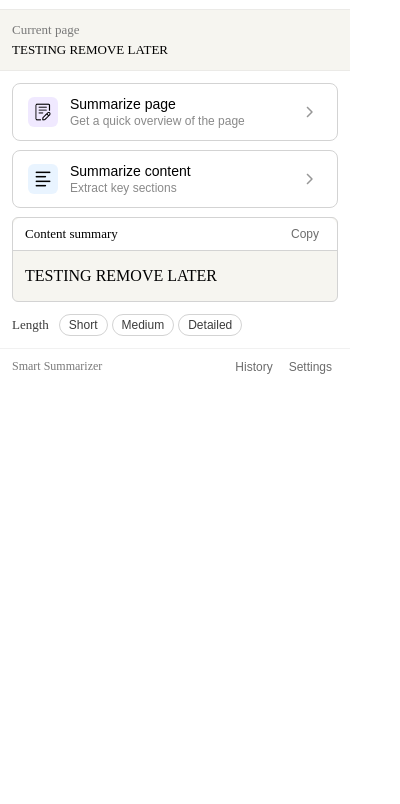
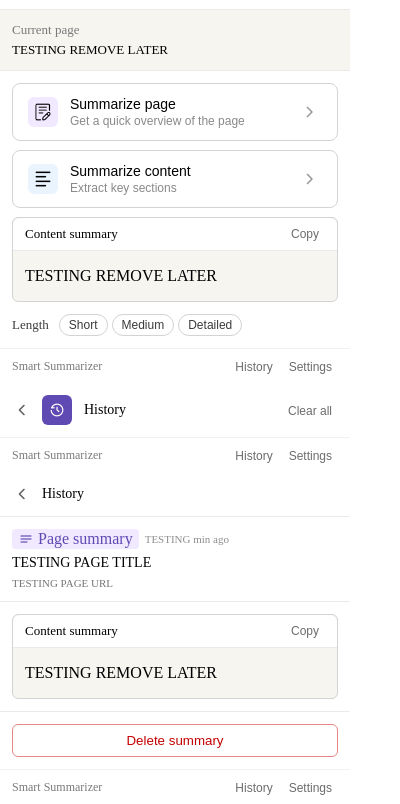
Before and after one commit to cdv0/smart-summarizer, a browser extension: page popup.html in a window 400 px wide. Shown: the part 47-851 px from the top of the page. Drawn offline with nearby package versions, Linux system fonts and the light colour scheme.

Commit message:
Add history details UI

```diff
--- a/popup.css
+++ b/popup.css
@@ -11,7 +11,7 @@ p {
     margin: 0;
 }
 
-#current-page-container, #header, #main-content, #length-selector, #header-settings, #settings-content {
+#current-page-container, #header, #main-content, #length-selector, #header-settings, #settings-content, #header-history, #history-metadata, #history-result, #header-history-details, #history-btns {
     padding: 12px;
 }
 
@@ -52,16 +52,7 @@ p {
     gap: 4px;
 }
 
-#footer {
-    display: flex;
-    flex-direction: row;
-    justify-content: space-between;
-    align-items: center;
-    padding: 8px 12px;
-    border-top: solid 1px rgba(211, 211, 211, 0.311);
-}
-
-#footer-settings {
+.footer {
     display: flex;
     flex-direction: row;
     justify-content: space-between;
@@ -89,13 +80,13 @@ p {
     gap: 9px;
 }
 
-#result-header {
+.result-header {
     padding: 8px 12px;
     display: flex;
     flex-direction: row;
     justify-content: space-between;
     align-items: center;
-    border-bottom: solid 1px lightgray;
+    border-bottom: solid 1px rgb(234, 234, 234);
     background-color: white;
     border-top-left-radius: 8px;
     border-top-right-radius: 8px;
@@ -276,7 +267,7 @@ p {
     height: 32px;
 }
 
-#settings-icon {
+#history-icon, #settings-icon {
     background: rgb(95, 74, 179);
     width: 30px;
     height: 30px;
@@ -349,6 +340,13 @@ p {
     font-weight: 500;
 }
 
+#header-h2 {
+    font-weight: 400;
+    margin: 0;
+    padding: 0;
+    font-size: 14px;
+}
+
 .header-title {
     font-size: 14px;
     font-weight: 500;
@@ -374,15 +372,15 @@ p {
     border-bottom: solid 1px rgba(211, 211, 211, 0.311);
 }
 
-#header-settings {
-    border-bottom: solid 1px rgba(211, 211, 211, 0.311);
+#header-settings, #header-history-details, #history-result {
+    border-bottom: solid 1px rgb(234, 234, 234);
 }
 
-#result-body {
+.result-body {
     padding: 16px 12px;
 }
 
-#result-container {
+.result-container {
     border: solid 1px lightgray;
     border-radius: 6px;
     background: rgba(231, 228, 214, 0.372);
@@ -455,3 +453,59 @@ input:checked + .slider:before {
 .slider.round:before {
   border-radius: 50%;
 }
+
+
+
+
+
+/** History Details Meta Data Section **/
+#history-metadata {
+    display: flex;
+    flex-direction: column;
+    gap: 6px;
+    border-bottom: solid 1px rgb(234, 234, 234);
+}
+
+#history-page-summary {
+    display: flex;
+    flex-direction: row;
+    gap: 4px;
+    align-items: center;
+    padding: 1px 6px;
+    border-radius: 4px;
+    background-color: rgba(209, 185, 255, 0.318);
+    color: rgb(95, 74, 179);
+    font-weight: 500;
+    width: fit-content;
+}
+
+#history-top-bar {
+    display: flex;
+    flex-direction: row;
+    gap: 6px;
+    align-items: center;
+}
+
+#history-minutes-ago {
+    color: rgb(141, 141, 141);
+    font-size: 11px;
+}
+
+.icon-notes-left {
+    font-size: 16px !important;
+}
+
+#history-page-title {
+    font-weight: 500;
+    font-size: 14px;
+}
+
+#history-page-url {
+    font-size: 11px;
+    color: rgb(116, 116, 116);
+}
+
+#history-btns-container {
+    display: flex;
+    flex-direction: column;
+}
--- a/popup.html
+++ b/popup.html
@@ -55,12 +55,12 @@
                 <span class="material-symbols-rounded icon-chevron-right">chevron_right</span>
             </button>
 
-            <div id="result-container" class="hidden">
-                <div id="result-header">
-                    <p id="result-label" class="result-text">Content summary</p>
-                    <button id="btn-copy" class="btn-label">Copy</button>
+            <div id="home-result-container" class="result-container hidden">
+                <div id="home-result-header" class="result-header">
+                    <p id="home-result-label" class="result-text">Content summary</p>
+                    <button id="home-btn-copy" class="btn-label">Copy</button>
                 </div>
-                <p id="result-body">TESTING REMOVE LATER</p>
+                <p id="home-result-body" class="result-body">TESTING REMOVE LATER</p>
             </div>
         </div>
 
@@ -74,7 +74,7 @@
         </div>
 
         <!-- FOOTER -->
-        <div id="footer">
+        <div id="footer" class="footer">
             <p id="footer-brand" class="text-gray-small">Smart Summarizer</p>
             <div id="footer-links">
                 <button id="btn-history" class="btn-label" type="button">History</button>
@@ -178,7 +178,7 @@
         </div>
 
         <!-- FOOTER -->
-        <div id="footer-settings">
+        <div id="footer-settings" class="footer">
             <p id="footer-brand-settings" class="text-gray-small">Smart Summarizer</p>
             <div id="footer-links-settings">
                 <button id="btn-history-settings" class="btn-label" type="button">History</button>
@@ -187,6 +187,99 @@
         </div>
     </div>
 
-    <script src="popup.js"></script>
+    <!-- HISTORY VIEW -->
+    <div id="history-view">
+
+        <!-- HEADER -->
+        <div id="header-history" class="header">
+            <div class="left-side-header">
+                <button id="btn-back-history" class="btn-back" type="button">
+                    <span class="material-symbols-rounded icon-chevron-left">chevron_left</span>
+                </button>
+
+                <div class="logo-title">
+                    <div class="background-icon" id="history-icon">
+                        <span class="material-symbols-outlined icon">history_2</span>
+                    </div>
+                    <h1 class="header-title">History</h1>
+                </div>
+            </div>
+
+            <div class="right-side-header">
+                <button class="btn-label">Clear all</button>
+            </div>
+        </div>
+
+        <!-- HISTORY LIST CONTAINER -->
+        <!-- JS DYNAMICALLY BUILDS THIS     -->
+        <div id="history-list-container">
+        </div>
+
+        <!-- FOOTER -->
+        <div id="footer-history" class="footer">
+            <p id="footer-brand-history" class="text-gray-small">Smart Summarizer</p>
+            <div id="footer-links-history">
+                <button id="btn-history-current" class="btn-label" type="button">History</button>
+                <button id="btn-settings-history" class="btn-label" type="button">Settings</button>
+            </div>
+        </div>
+    </div>
+
+    <div id="history-details">
+
+        <!-- HEADER -->
+        <div id="header-history-details" class="header">
+            <div class="left-side-header">
+                <button id="btn-back-history" class="btn-back" type="button">
+                    <span class="material-symbols-rounded icon-chevron-left">chevron_left</span>
+                </button>
+
+                <div class="logo-title">
+                    <h2 id="header-h2">History</h2>
+                </div>
+            </div>
+        </div>
+
+        <!-- HISTORY PAGE METADATA -->
+        <div id="history-metadata">
+            <div id="history-top-bar">
+                <div id="history-page-summary">
+                    <span class="material-symbols-rounded icon-notes-left">notes</span>
+                    <p>Page summary</p>
+                </div>
+                <p id="history-minutes-ago">TESTING min ago</p>
+            </div>
+            <p id="history-page-title">TESTING PAGE TITLE</p>
+            <p id="history-page-url">TESTING PAGE URL</p>
+        </div>
+
+        <!--HISTORY PAGE SUMMARY-->
+        <div id="history-result">
+            <div id="history-result-container" class="result-container hidden">
+                <div id="history-result-header" class="result-header">
+                    <p id="history-result-label" class="result-text">Content summary</p>
+                    <button id="history-btn-copy" class="btn-label">Copy</button>
+                </div>
+                <p id="history-result-body" class="result-body">TESTING REMOVE LATER</p>
+            </div>
+        </div>
+
+        <!-- HISTORY PAGE BUTTONS-->
+        <div id="history-btns-container">
+            <div id="history-btns">
+                <button class="btn-danger-outline" id="history-single-delete-btn">Delete summary</button>
+            </div>
+        </div>
+
+        <!-- FOOTER -->
+        <div id="footer-history-details" class="footer">
+            <p id="footer-brand-history-details" class="text-gray-small">Smart Summarizer</p>
+            <div id="footer-links-history-details">
+                <button id="btn-history-details-history" class="btn-label" type="button">History</button>
+                <button id="btn-settings-history-details" class="btn-label" type="button">Settings</button>
+            </div>
+        </div>
+    </div>
+<script src="popup.js"></script>
 </body>
 </html>
```
